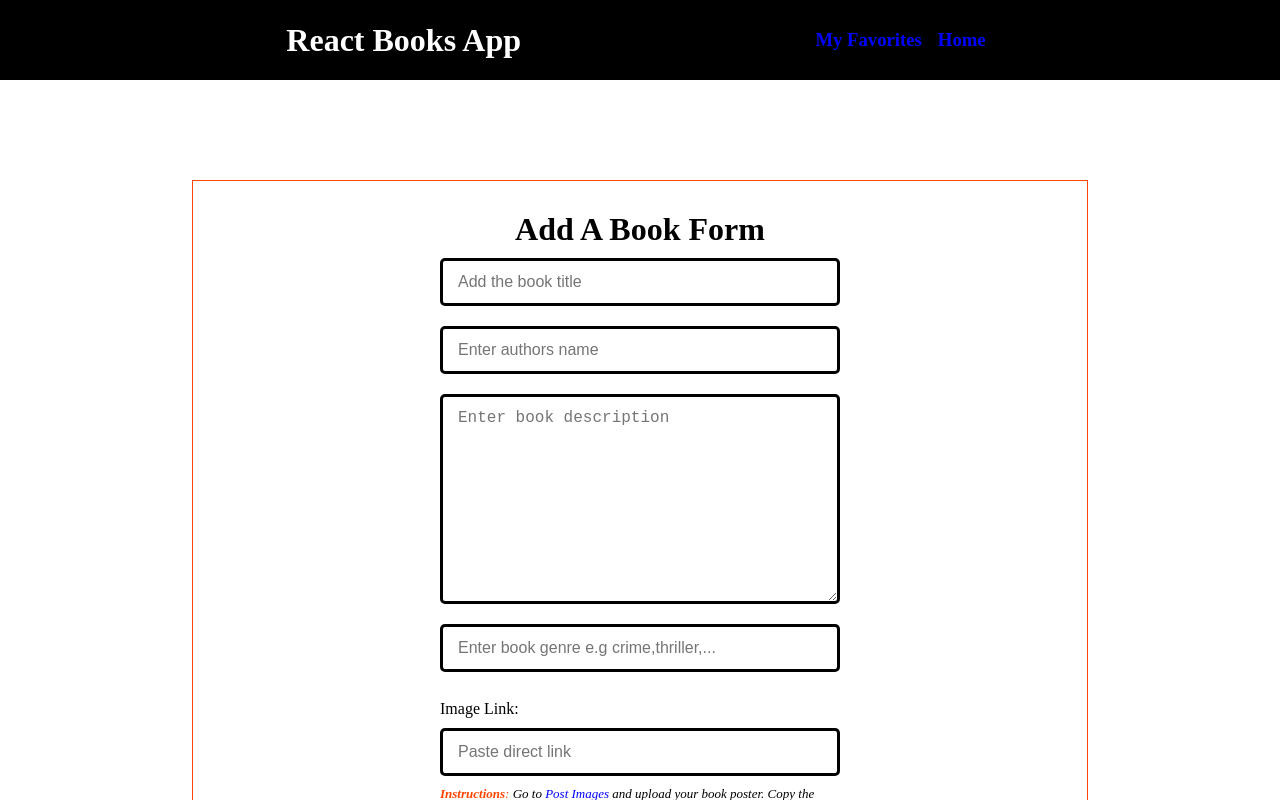
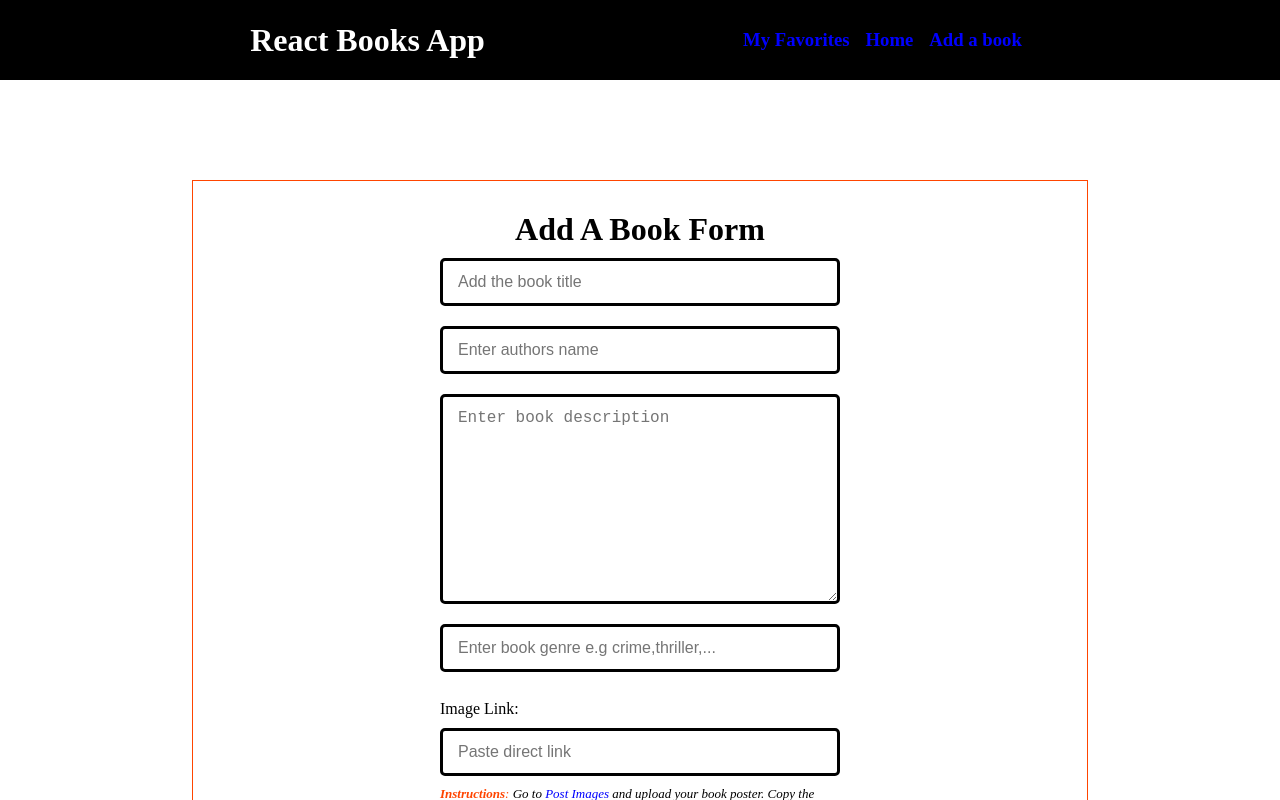
Before and after one commit to Gracelaura/phase2-Book-App-Project, a React (Create React App) app: page /addbook in a window 1280 px wide. Shown: the top 800 px of the page. Built offline with nearby package versions, Linux system fonts and the light colour scheme.

Commit message:
imported navlink

```diff
--- a/src/components/Navbar.js
+++ b/src/components/Navbar.js
@@ -1,6 +1,6 @@
 import React from "react"
 import "../App"
-import {Link} from "react-router-dom"
+import {NavLink} from "react-router-dom"
 
 function Navbar() {
     return(
@@ -9,12 +9,15 @@ function Navbar() {
                 <h1>React Books App</h1>
             </div>
             <div className="nav-content">
-                <Link to="/favorites">
+                <NavLink to="/favorites">
                     <h3>My Favorites</h3>
-                </Link>
-                <Link to='/'>
+                </NavLink>
+                <NavLink to='/' activeClassName="activeItem">
                     <h3>Home</h3>
-                </Link>
+                </NavLink>
+                <NavLink to="/addbook">
+                    <h3> Add a book</h3>
+                </NavLink>
             </div>
         </div>
     )
```
